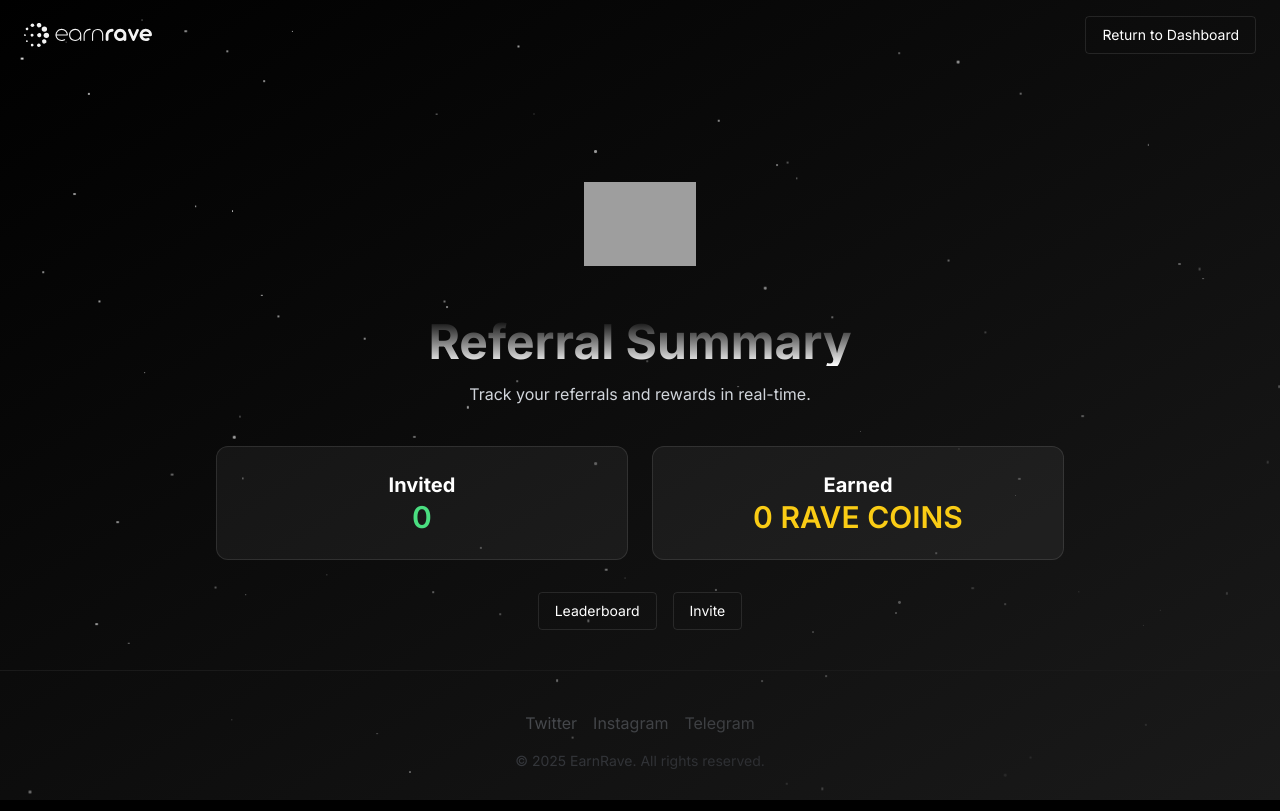
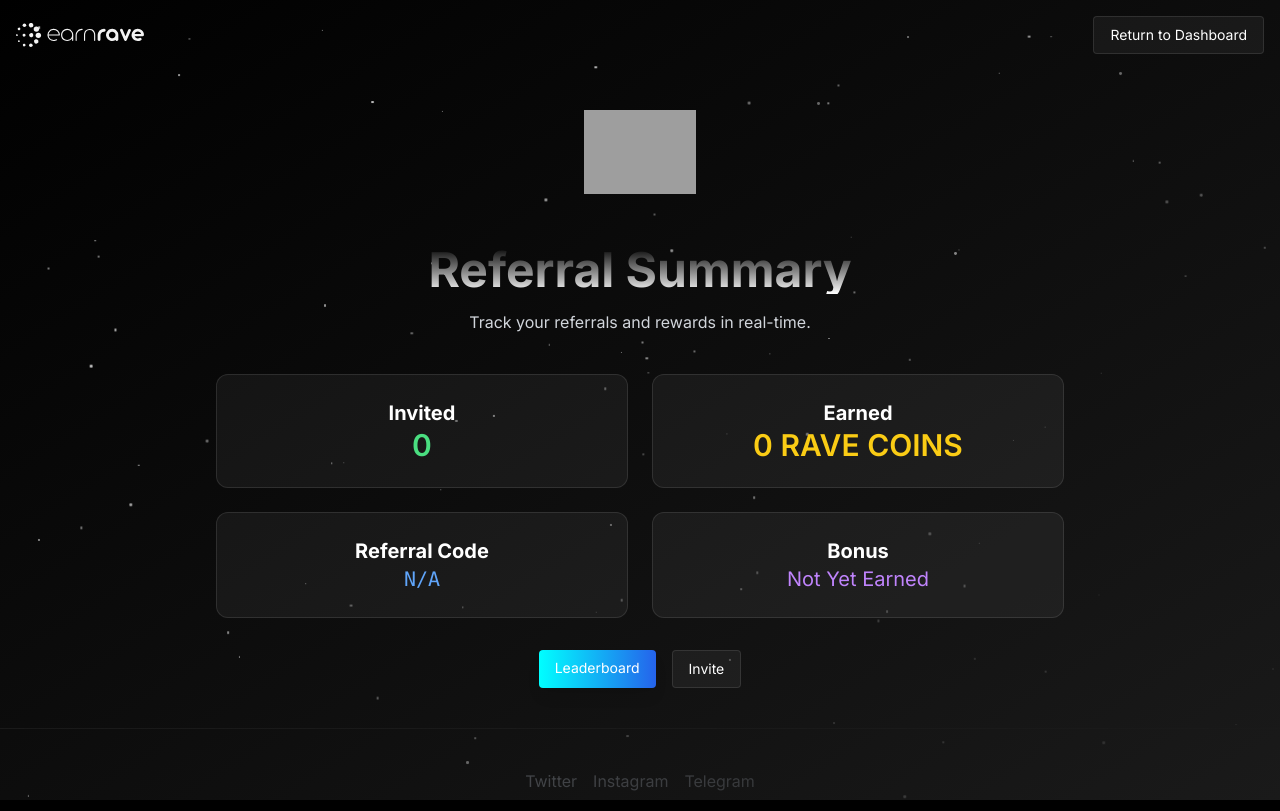
Before and after one commit to xeidan/rave, a website: page referral.html in a window 1280 px wide. Both pictures are taken after a click on the button "Invite". Drawn offline with nearby package versions, Linux system fonts and the light colour scheme; grey boxes are pictures that could not be loaded.

Commit message:
updated dashboard and referral.html

```diff
--- a/referral.html
+++ b/referral.html
@@ -14,12 +14,14 @@
       font-family: 'Inter', sans-serif;
       background: black;
       color: white;
+      height: 100%;
     }
     .star {
       background-color: white;
       border-radius: 50%;
       position: absolute;
       animation: twinkling 2s infinite, move 10s infinite;
+
     }
     @keyframes twinkling {
       0% { opacity: 0.6; }
@@ -44,18 +46,18 @@
   </style>
 </head>
 <body>
-  <div id="starfield" class="absolute inset-0 z-0 pointer-events-none overflow-x-hidden overflow-y-hiddden"></div>
+  <div id="starfield" class="absolute inset-0 z-0 pointer-events-none overflow-x-hidden overflow-y-hidden"></div>
   <div class="absolute inset-0 pointer-events-none z-0 bg-gradient-to-br from-transparent to-[#1a1a1a]"></div>
 
-  <nav class="w-full flex justify-between items-center py-4 px-6 z-10 relative">
+  <nav class="w-full flex justify-between items-center py-4 px-4 z-10 relative">
     <img class="w-32" src="logo.svg" alt="Rave Logo">
-    <button onclick="history.back()" class="text-sm border border-white/10 rounded px-4 py-2 hover:bg-white/10 transition">
+    <button onclick="history.back()" class="text-sm border border-white/10 rounded px-4 py-2 bg-white/5 hover:bg-white/10 transition">
         Return to Dashboard
-      </button>
+    </button>
   </nav>
 
-  <main class="pt-28 px-6 max-w-4xl mx-auto z-10 relative">
-    <div class="w-28 h-28 mx-auto mb-6 fade-in">
+  <main class="pt-10 px-6 max-w-4xl mx-auto z-10 relative">
+    <div class="w-28 h-28 mx-auto mb-6 fade-in z-10 relative">
       <img src="holl.png" alt="">
     </div>
     <h1 class="text-4xl md:text-5xl font-bold text-center mb-4 bg-gradient-to-b from-black to-white text-transparent bg-clip-text fade-in">Referral Summary</h1>
@@ -70,11 +72,19 @@
         <h2 class="text-xl font-bold">Earned</h2>
         <p id="earnedCoins" class="text-3xl font-semibold text-yellow-400">0 RAVE COINS</p>
       </div>
+      <div class="bg-white/5 border border-white/10 rounded-xl p-6 text-center">
+        <h2 class="text-xl font-bold">Referral Code</h2>
+        <p id="referralCode" class="text-xl font-mono text-blue-400 break-words">N/A</p>
+      </div>
+      <div class="bg-white/5 border border-white/10 rounded-xl p-6 text-center">
+        <h2 class="text-xl font-bold">Bonus</h2>
+        <p id="bonusStatus" class="text-xl text-purple-400">Not Yet Earned</p>
+      </div>
     </div>
 
     <div class="flex justify-center space-x-4 mb-10 fade-in">
-      <a href="#" class="text-sm border border-white/10 rounded px-4 py-2 hover:bg-white/10 transition">Leaderboard</a>
-      <button class="text-sm border border-white/10 rounded px-4 py-2 hover:bg-white/10 transition" onclick="shareReferral()">Invite</button>
+      <a href="#" class="text-sm  rounded px-4 py-2 bg-gradient-to-r from-[#00FFFF] to-blue-600 shadow-lg hover:bg-white/10 transition">Leaderboard</a>
+      <button class="text-sm border border-white/10 rounded px-4 py-2 bg-white/5 hover:bg-white/10 transition" onclick="shareReferral()">Invite</button>
     </div>
   </main>
 
@@ -101,10 +111,27 @@
       container.appendChild(star);
     }
 
+    document.addEventListener('DOMContentLoaded', () => {
+      const email = new URLSearchParams(window.location.search).get('email');
+      if (!email) return;
+
+      fetch(`https://pure-sea-47438-9b41a08c5720.herokuapp.com/me?email=${encodeURIComponent(email)}`)
+        .then(res => res.json())
+        .then(data => {
+          document.getElementById('invitedCount').textContent = data.referral_count || 0;
+          document.getElementById('earnedCoins').textContent = `${data.rave_coins || 0} RAVE COINS`;
+          document.getElementById('referralCode').textContent = data.referral_code || 'N/A';
+          document.getElementById('bonusStatus').textContent = data.bonus_awarded ? '✅ Earned' : 'Not Yet Earned';
+
+          // store for sharing
+          window._referralCode = data.referral_code;
+        })
+        .catch(err => console.error('Failed to load referral data', err));
+    });
+
     function shareReferral() {
-      const urlParams = new URLSearchParams(window.location.search);
-      const code = urlParams.get('ref') || 'YOUR_REF_CODE';
-      const referralUrl = window.location.origin + '/?ref=' + encodeURIComponent(code);
+      const code = window._referralCode || 'YOUR_REF_CODE';
+      const referralUrl = window.location.origin + `/?ref=${encodeURIComponent(code)}`;
       if (navigator.share) {
         navigator.share({
           title: 'Join EarnRave and start earning!',
@@ -116,18 +143,6 @@
         alert('Referral link copied!');
       }
     }
-
-    document.addEventListener('DOMContentLoaded', () => {
-      const email = new URLSearchParams(window.location.search).get('email');
-      if (!email) return;
-      fetch(`https://pure-sea-47438-9b41a08c5720.herokuapp.com/me?email=${encodeURIComponent(email)}`)
-        .then(res => res.json())
-        .then(data => {
-          document.getElementById('invitedCount').textContent = data.referral_count || 0;
-          document.getElementById('earnedCoins').textContent = `${(data.referral_count || 0) * 10}`;
-        })
-        .catch(err => console.error('Failed to load referral data', err));
-    });
   </script>
 </body>
 </html>
```
Also changed, not shown: dashboard.html (+2 -2 lines), premium.html (+1 -1 lines).
